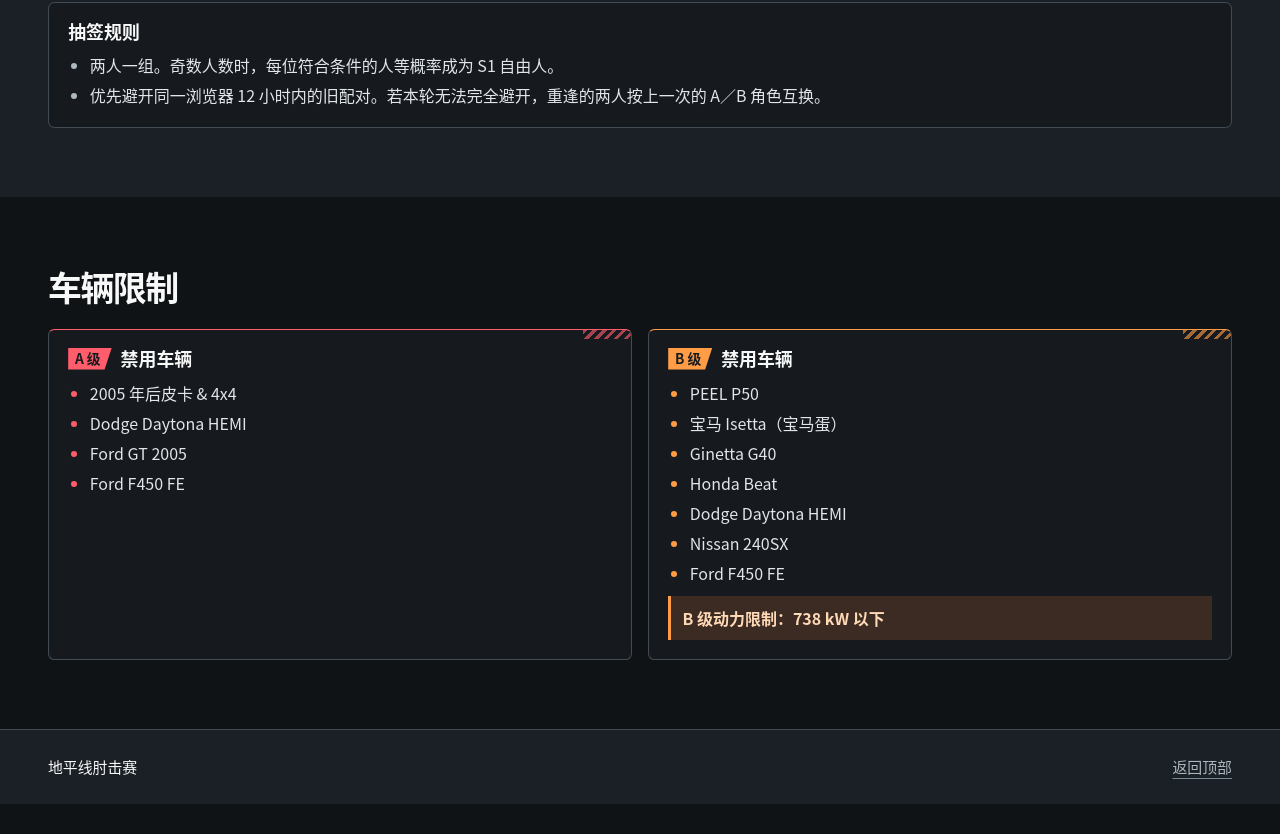
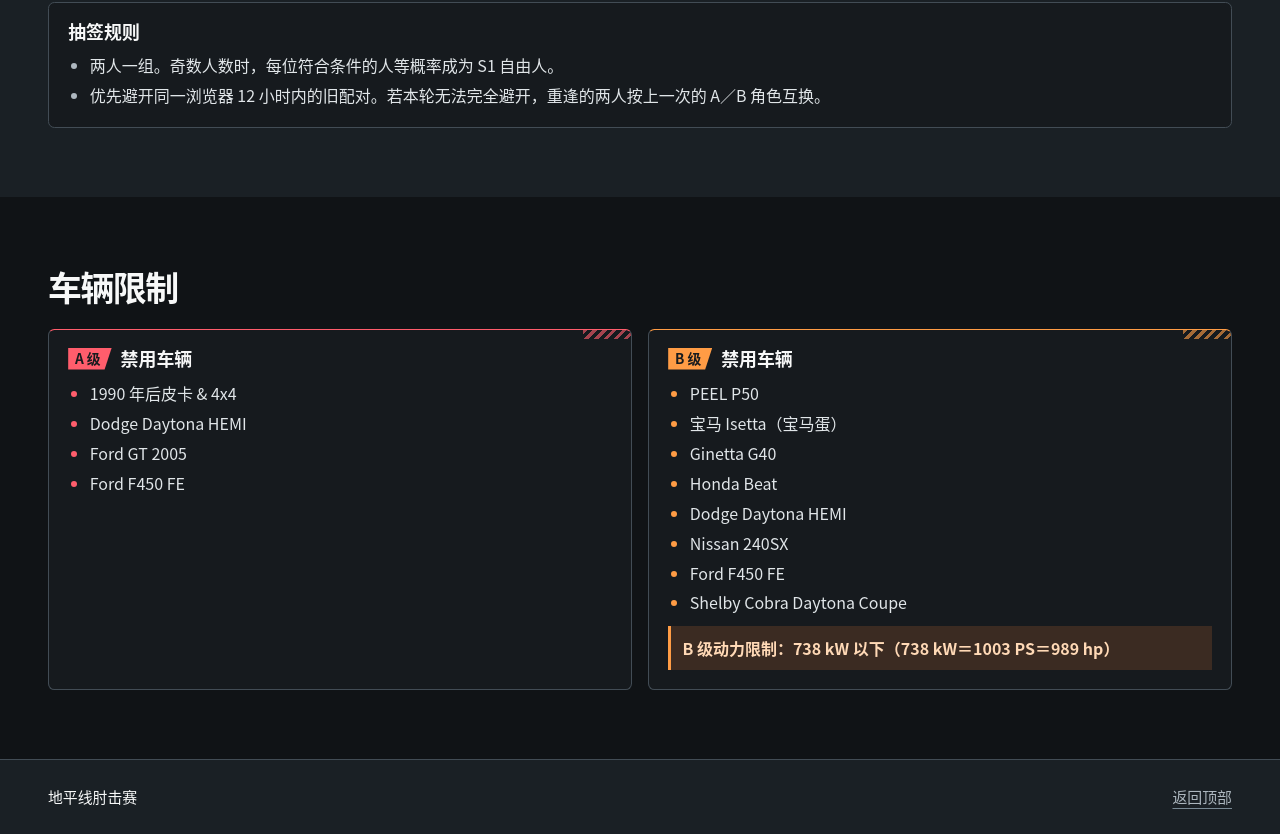
Before and after one commit to ztm667-667/horizon-elbow-race, a plain HTML site: page index.html in a window 1280 px wide. Shown: the part 1484-2318 px from the top of the page. Before the commit the page ends 2288 px from the top, so only its background shows below. Drawn offline with Linux system fonts and the light colour scheme.

Commit message:
Update A and B class vehicle restrictions

```diff
--- a/index.html
+++ b/index.html
@@ -162,7 +162,7 @@
           <article class="rule-card" data-grade="a">
             <h3><span class="role">A 级</span> 禁用车辆</h3>
             <ul>
-              <li>2005 年后皮卡 &amp; 4x4</li>
+              <li>1990 年后皮卡 &amp; 4x4</li>
               <li>Dodge Daytona HEMI</li>
               <li>Ford GT 2005</li>
               <li>Ford F450 FE</li>
@@ -178,8 +178,9 @@
               <li>Dodge Daytona HEMI</li>
               <li>Nissan 240SX</li>
               <li>Ford F450 FE</li>
+              <li>Shelby Cobra Daytona Coupe</li>
             </ul>
-            <p class="power">B 级动力限制：738 kW 以下</p>
+            <p class="power">B 级动力限制：738 kW 以下（738 kW＝1003 PS＝989 hp）</p>
           </article>
         </div>
       </div>
```
